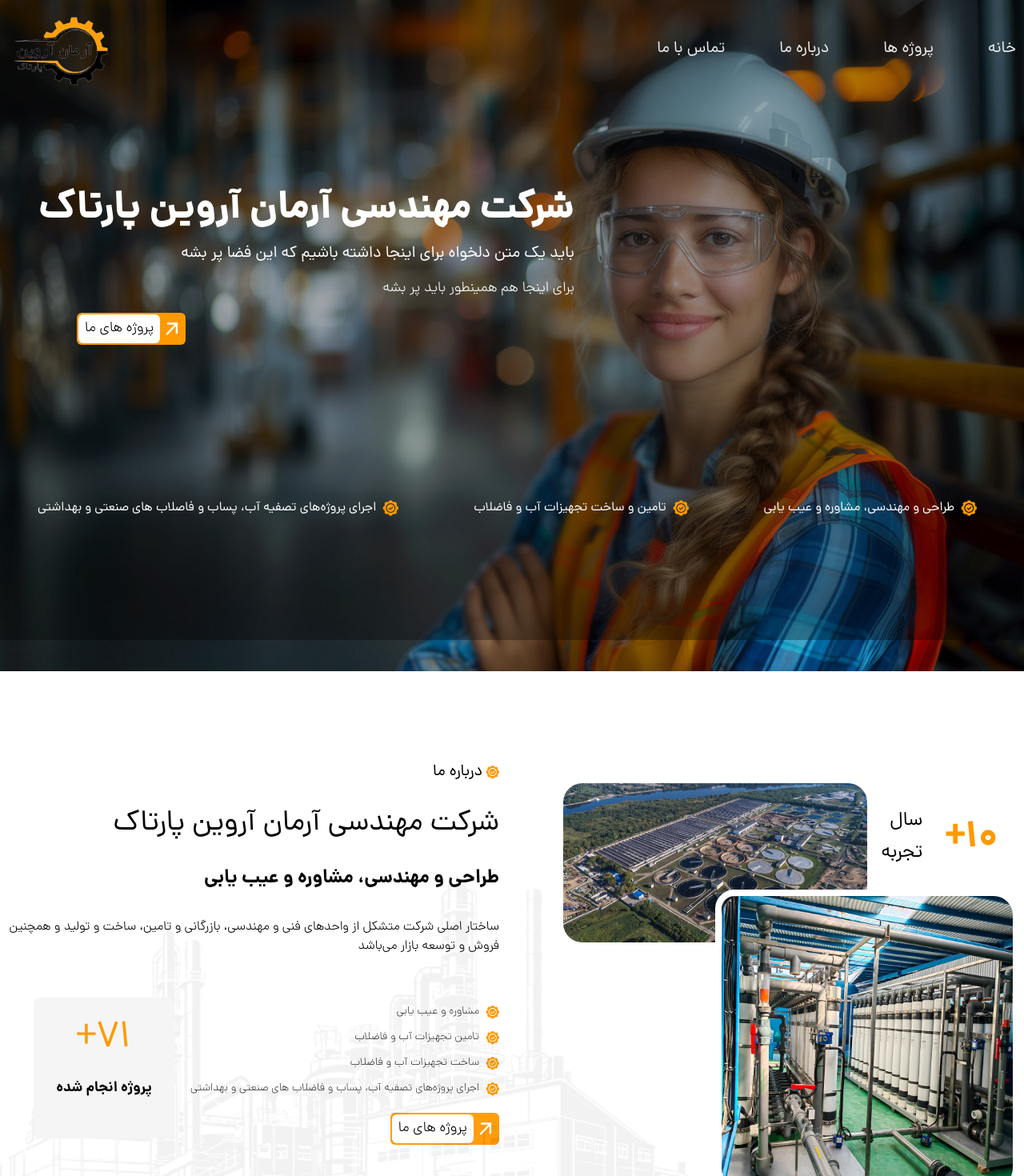
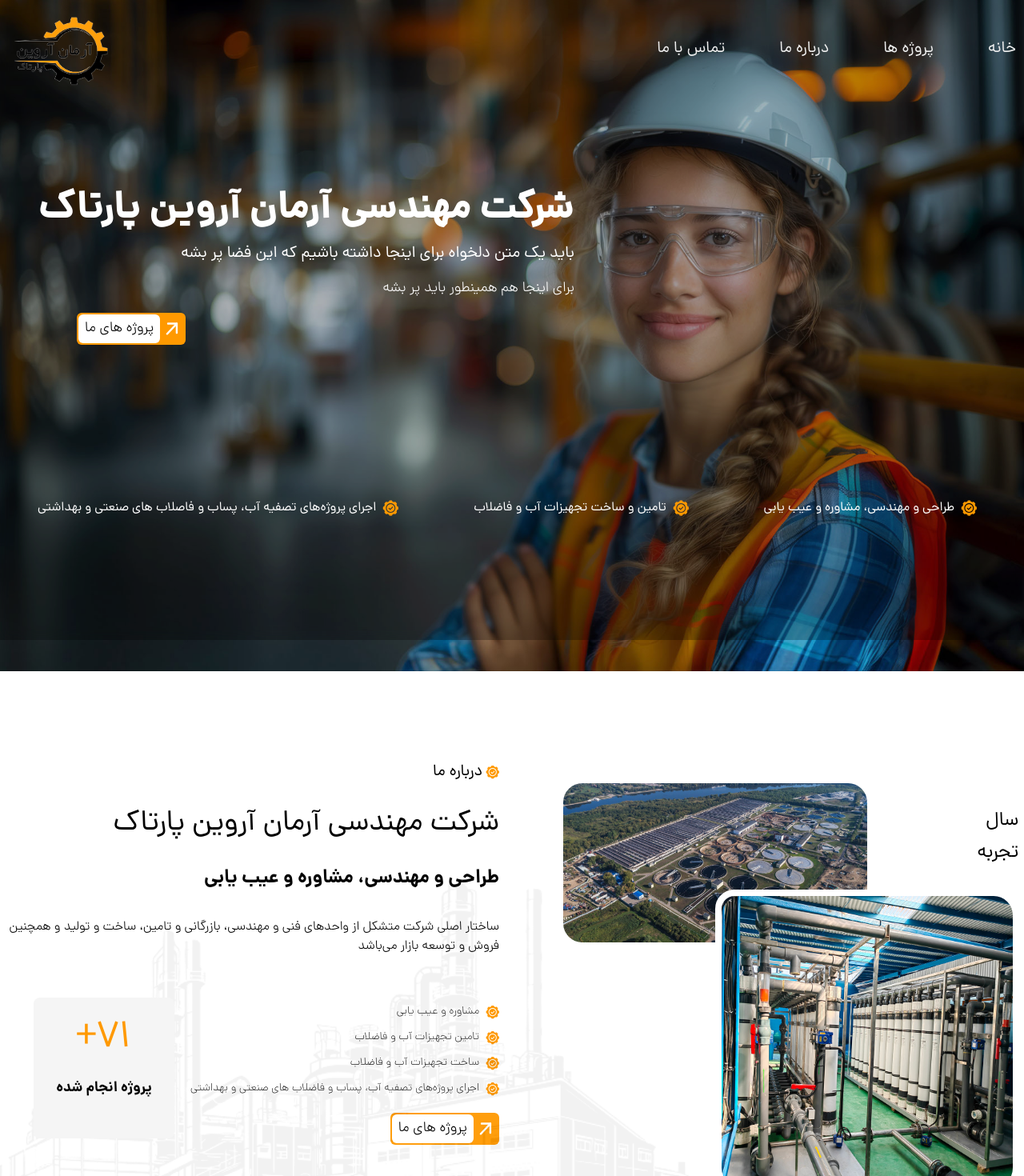
Before and after one commit to Msaeed144/armanarvinco, a Next.js app: page / in a window 1280 px wide. Shown: the top 1470 px of the page at 80% size. Built offline with nearby package versions, Linux system fonts and the light colour scheme.

Commit message:
some err fix 3

```diff
--- a/src/app/globals.css
+++ b/src/app/globals.css
@@ -39,3 +39,9 @@ body {
   scale: 1;
   translate: 0;
 }
+
+@media screen and (max-width:1280px) and (min-width:1024PX) {
+  .tajrobeh {
+    margin-right: -120PX !important;
+  }
+}
--- a/src/components/AboutUsLanding.tsx
+++ b/src/components/AboutUsLanding.tsx
@@ -23,8 +23,8 @@ function AboutUsLanding() {
               />
               <p className=" text-xl">درباره ما</p>
             </div>
-            <h3 className=" text-4xl my-8">شرکت مهندسی آرمان آروین پارتاک</h3>
-            <p className=" text-2xl font-bold my-8">طراحی و مهندسی، مشاوره و عیب یابی </p>
+            <h3 className=" text-2xl md:text-4xl my-8">شرکت مهندسی آرمان آروین پارتاک</h3>
+            <p className=" text-xl md:text-2xl font-bold my-8">طراحی و مهندسی، مشاوره و عیب یابی </p>
             <p className=" font-light my-8">ساختار اصلی شرکت متشکل از واحدهای فنی و مهندسی، بازرگانی و تامین، ساخت و تولید و همچنین فروش و توسعه بازار می‌باشد</p>
             <div className="flex mt-10">
                 <div>
@@ -54,13 +54,13 @@ function AboutUsLanding() {
 
                 <div className="w-44 h-44 z-10 bg-[#F5F5F5] rounded-lg p-4 mr-5 mt-3 ">
                     <p className="text-center text-5xl mt-3 mb-6 text-primary">71+</p>
-                    <p className=" text-center font-bold text-lg ">پروژه انجام شده</p>
+                    <p className=" text-center font-bold text-base md:text-lg ">پروژه انجام شده</p>
                 </div>
             </div>
           </div>
-          <div className="lg:w-1/2 ml-8 lg:mb-0 mb-20 gl:mt-0 mt-7 lg:mr-0  lg:block hidden">
-            <div className=" relative mr-32 lg:mr-0 lg:ml-12">
-                <div className="flex gap-3  lg:gap-7 items-center p-8 ">
+          <div className="lg:w-1/2 ml-8 lg:mb-0 mb-20 gl:mt-0 mt-7  lg:block hidden ">
+            <div className=" relative mr-32 lg:mr-0 lg:ml-12 ">
+                <div className="flex gap-3  lg:gap-7 items-center p-8 tajrobeh ">
                     <p className="lg:text-5xl text-3xl mt-1 text-primary font-bold">10+</p>
                     <div className="lg:block flex lg:text-2xl text-xl">
                     <p className="lg:mb-2 mb-0">سال</p>
--- a/src/components/Services.tsx
+++ b/src/components/Services.tsx
@@ -21,7 +21,7 @@ function Services() {
                 <p className="md:leading-9 leading-6 text-white text-justify mt-6 md:text-base text-sm font-bold">ساختار اصلی شرکت متشکل از واحدهای فنی و مهندسی، بازرگانی و تامین، ساخت و تولید و همچنین فروش و توسعه بازار می‌باشد که با به کارگیری کارشناسان با تجربه و توانمند در تمامی بخش‌ها موجب ارائه خدمات با کیفیت و امکان ارائه قیمت‌های رقابتی به کارفرمایان گردیده است.</p>
             </div>
         </div>
-        <div className="w-full flex justify-center md:relative overflow-x-scroll">
+        <div className="w-full flex justify-center md:relative md:overflow-x-visible overflow-x-scroll">
             <div className=" md:container md:max-auto md:w-4/5 w-full bg-white -bottom-24 md:absolute p-4 rounded-2xl lg:shadow-2xl  flex md:flex-row items-center justify-around">
                 <div>
                 <div className="w-24 h-20 flex justify-center md:mt-0 mt-4">
--- a/src/components/TopLanding.tsx
+++ b/src/components/TopLanding.tsx
@@ -4,7 +4,7 @@ function TopLanding() {
   return (
     <div className="w-full  px-0">
 <div className="  bg-[url('/images/pics/landingPic.jpg')] bg-cover pb-48">
-<div className=" bg-black lg:block hidden  backdrop-blur-sm w-full h-full opacity-30 absolute z-0 p-22">
+<div className=" bg-black lg:block hidden  backdrop-blur-sm w-full h-full opacity-25 absolute z-0 p-22">
 
         </div>
       <Header />
```
